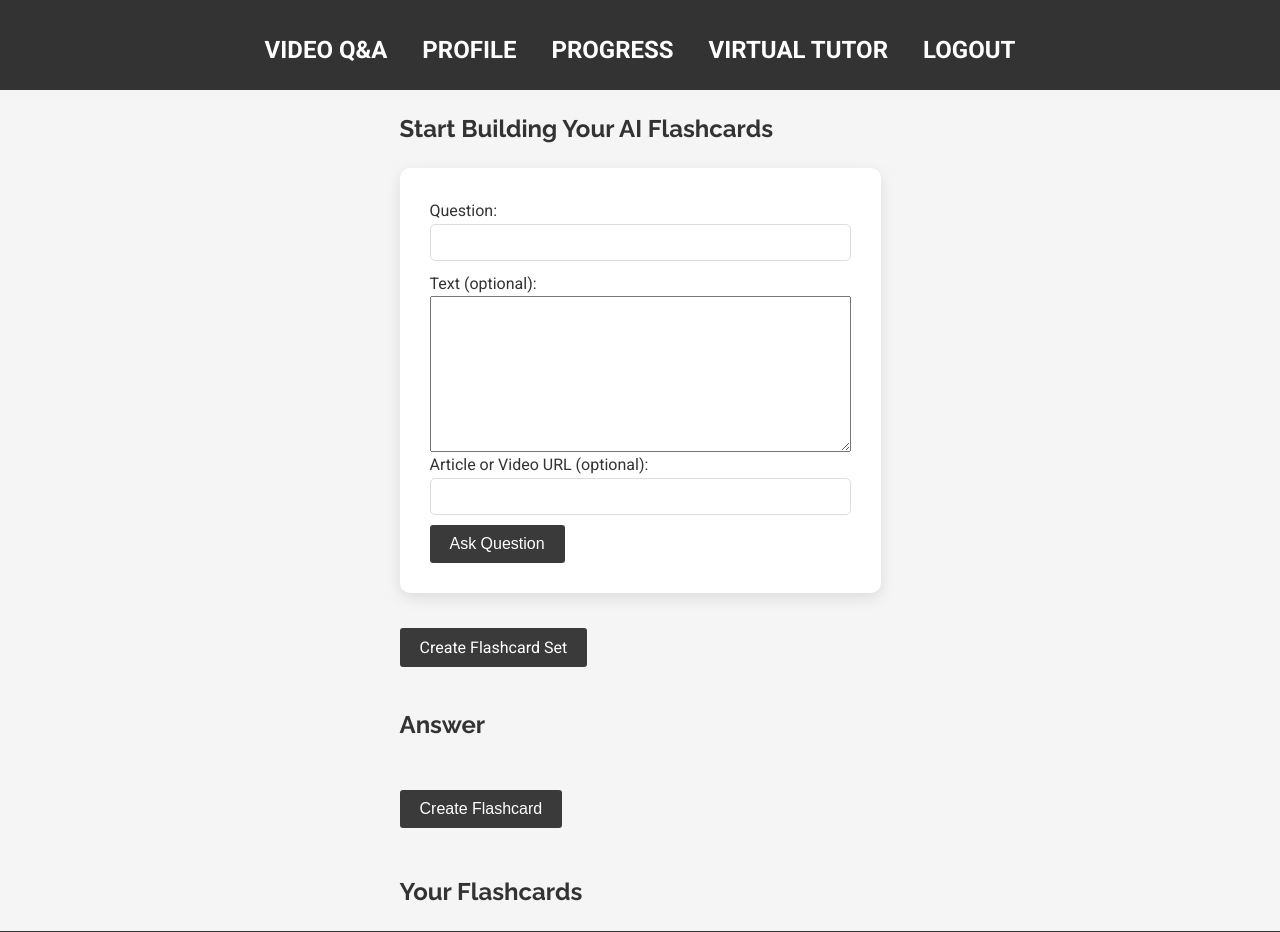
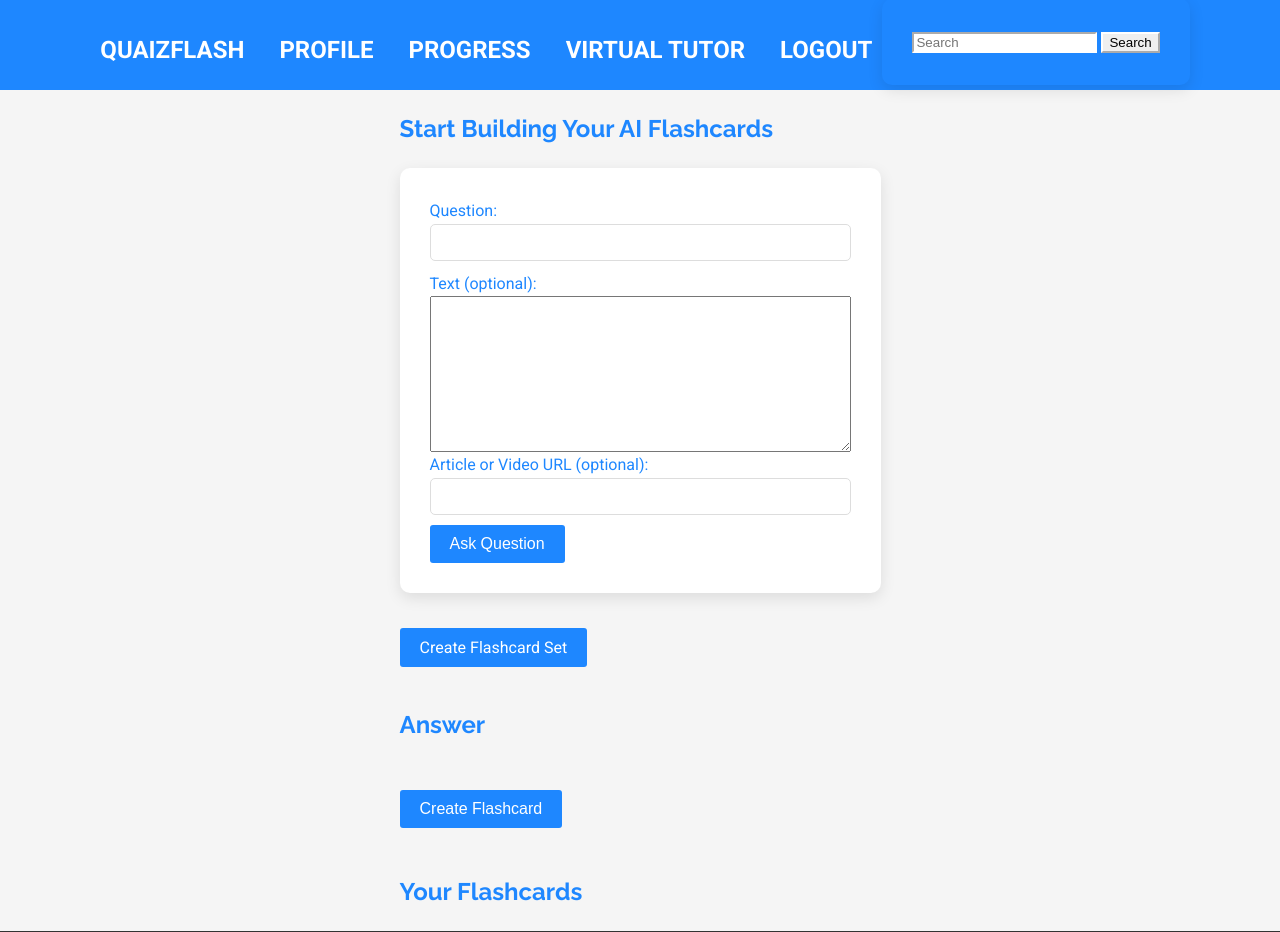
Before and after one commit to addisonglisson/quaizflash, a Flask app: page / in a window 1280 px wide. Shown: the top 932 px of the page. Run offline with Flask 3, Linux system fonts and the light colour scheme; a user stored in the database is signed in; some libraries are stand-ins or nearby versions.

Commit message:
All working, abl e to quiz public sets

```diff
--- a/Templates/base.html
+++ b/Templates/base.html
@@ -20,7 +20,7 @@
     <header class="main-header">
         <div class="container">
             <nav class="nav">
-                <a href="{{ url_for('index') }}" class="brand">Video Q&A</a>
+                <a href="{{ url_for('index') }}" class="brand">QuAIzFlash</a>
                 <ul class="nav-list">
                     {% if 'user_id' in session %}
                     <li class="nav-item">
@@ -40,6 +40,12 @@
                     <li><a href="{{ url_for('login') }}">Login</a></li>
                     {% endif %}
                 </ul>
+                <form class="form-inline my-2 my-lg-0 search-form-container" method="POST" action="{{ url_for('search_sets') }}">
+                    {{ search_form.csrf_token }}
+                    <input class="form-control mr-sm-2 search-input" type="search" placeholder="Search" aria-label="Search" name="search_query" id="search_query" required>
+                    <button class="btn btn-outline-success my-2 my-sm-0" type="submit">Search</button>
+                </form>
+            </nav>
             </nav>
         </div>
     </header>
--- a/app.py
+++ b/app.py
@@ -9,7 +9,7 @@
 from models import db, User
 from models import db, User, Flashcard
 from models import User, Flashcard, FlashcardSet, FlashcardInteraction, StudySession
-from forms import FlashcardSetForm, FlashcardForm, AddToSetForm, VirtualTutorForm
+from forms import FlashcardSetForm, FlashcardForm, AddToSetForm, VirtualTutorForm, SearchSetsForm
 from functools import wraps
 from youtube_transcript_api import YouTubeTranscriptApi
 from flask_login import LoginManager, UserMixin, login_user, logout_user, login_required, current_user
@@ -84,7 +84,7 @@
 @app.route("/", methods=["GET"])
 @login_required
 def index():
-    return render_template("index.html")
+    return render_template("index.html", search_form=SearchSetsForm())
 
 
 
@@ -115,7 +115,7 @@
         flash("Registration successful! Please log in.")
         return redirect(url_for("login"))
 
-    return render_template("register.html")
+    return render_template("register.html", search_form=SearchSetsForm())
 
 @app.route("/login", methods=["GET", "POST"])
 def login():
@@ -131,7 +131,7 @@
        else:
            flash("Invalid email or password. Please try again")
 
-   return render_template("login.html")
+   return render_template("login.html", search_form=SearchSetsForm())
 
 
 
@@ -147,7 +147,7 @@
 def profile():
     flashcards = Flashcard.query.filter_by(user_id=current_user.id).all()
     flashcard_sets = FlashcardSet.query.filter_by(user_id=current_user.id).all()
-    return render_template('profile.html', title='Profile', flashcards=flashcards,flashcard_sets=flashcard_sets)
+    return render_template('profile.html', title='Profile', flashcards=flashcards,flashcard_sets=flashcard_sets, search_form=SearchSetsForm())
 
 @app.route("/ask", methods=["POST"])
 @login_required
@@ -254,7 +254,7 @@
         flash('Flashcard updated!', 'success')
         return redirect(url_for('profile'))
 
-    return render_template('edit_flashcard.html', title='Edit Flashcard', flashcard=flashcard)
+    return render_template('edit_flashcard.html', title='Edit Flashcard', flashcard=flashcard, search_form=SearchSetsForm())
 
 @app.route('/delete_flashcard/<int:flashcard_id>', methods=['POST'])
 @login_required
@@ -278,7 +278,7 @@
         db.session.commit()
         flash("Your flashcard set has been created!", "success")
         return redirect(url_for("index"))
-    return render_template("create_flashcard_set.html", title="New Flashcard Set", form=form, legend="New Flashcard Set")
+    return render_template("create_flashcard_set.html", title="New Flashcard Set", form=form, legend="New Flashcard Set", search_form=SearchSetsForm())
 @app.route("/flashcard_set/<int:set_id>")
 @login_required
 def flashcard_set(set_id):
@@ -287,7 +287,7 @@
         abort(403)
 
     flashcards = Flashcard.query.filter_by(flashcard_set_id=set_id).all()
-    return render_template("flashcard_set.html", title=flashcard_set.title, flashcards=flashcards, flashcard_set=flashcard_set)
+    return render_template("flashcard_set.html", title=flashcard_set.title, flashcards=flashcards, flashcard_set=flashcard_set, search_form=SearchSetsForm())
 
 @app.route("/flashcard_set/<int:set_id>/add_to_set", methods=["GET", "POST"])
 @login_required
@@ -313,7 +313,7 @@
         flash("Flashcard added to set!", "success")
         return redirect(url_for("flashcard_set", set_id=set_id))
 
-    return render_template("add_to_set.html", title="Add Flashcard to Set", form=form, flashcard_set=flashcard_set)
+    return render_template("add_to_set.html", title="Add Flashcard to Set", form=form, flashcard_set=flashcard_set, search_form=SearchSetsForm())
 @app.route('/flashcard/<int:flashcard_id>/select_set', methods=['GET', 'POST'])
 @login_required
 def select_set(flashcard_id):
@@ -326,7 +326,7 @@
         db.session.commit()
         return redirect(url_for('profile'))
 
-    return render_template('select_set.html', title='Select Set', flashcard=flashcard, sets=sets)
+    return render_template('select_set.html', title='Select Set', flashcard=flashcard, sets=sets, search_form=SearchSetsForm())
 
 
 @app.route("/flashcard_set/<int:set_id>/new_flashcard", methods=["GET", "POST"])
@@ -345,7 +345,7 @@
         db.session.commit()
         flash("Your flashcard has been added!", "success")
         return redirect(url_for("profile"))
-    return render_template("new_flashcard.html", title="New Flashcard", form=form, legend="New Flashcard")
+    return render_template("new_flashcard.html", title="New Flashcard", form=form, legend="New Flashcard", search_form=SearchSetsForm())
 
 @app.route('/quiz/<int:set_id>/<quiz_mode>')
 def quiz(set_id, quiz_mode):
@@ -353,7 +353,7 @@
     flashcard_set = FlashcardSet.query.get(set_id)
     flashcards = Flashcard.query.filter_by(flashcard_set_id=set_id).all()
 
-    return render_template('quiz.html', title='Quiz', flashcard_set=flashcard_set, flashcards=flashcards, quiz_mode=quiz_mode)
+    return render_template('quiz.html', title='Quiz', flashcard_set=flashcard_set, flashcards=flashcards, quiz_mode=quiz_mode, search_form=SearchSetsForm())
 
 @app.route('/quiz-settings/<int:set_id>', methods=['GET', 'POST'])
 def quiz_settings(set_id):
@@ -362,7 +362,7 @@
         return redirect(url_for('quiz', set_id=set_id, quiz_mode=quiz_mode))
 
     flashcard_set = FlashcardSet.query.get(set_id)
-    return render_template('quiz_settings.html', title='Quiz Settings', flashcard_set=flashcard_set)
+    return render_template('quiz_settings.html', title='Quiz Settings', flashcard_set=flashcard_set, search_form=SearchSetsForm())
 @app.route('/submit_interaction', methods=['POST'])
 def submit_interaction():
     data = request.get_json()  # Add this line to get JSON data from the request
@@ -436,7 +436,7 @@
             else:
                 progress_data[session.flashcard_set_id]['total_incorrect'] += 1
 
-    return render_template('progress.html', title='Progress', progress_data=progress_data)
+    return render_template('progress.html', title='Progress', progress_data=progress_data, search_form=SearchSetsForm())
 
 @app.route('/virtual_tutor', methods=['GET', 'POST'])
 @login_required
@@ -465,7 +465,37 @@
         session['conversation_history'] = conversation_history
 
     conversation_history = conversation_history[::-1]
-    return render_template('virtual_tutor.html', title='Virtual Tutor', form=form, conversation_history=conversation_history)
+    return render_template('virtual_tutor.html', title='Virtual Tutor', form=form, conversation_history=conversation_history, search_form=SearchSetsForm())
+@app.route('/search_sets', methods=['GET', 'POST'])
+@login_required
+def search_sets():
+    form = SearchSetsForm()
+    search_results = []
+
+    if form.validate_on_submit():
+        search_query = form.search_query.data
+
+        # Perform a search for public flashcard sets containing the search query
+        search_results = FlashcardSet.query.filter(FlashcardSet.public == True, FlashcardSet.title.contains(search_query)).all()
+
+        for result in search_results:
+            first_flashcard = Flashcard.query.filter_by(flashcard_set_id=result.id).first()
+            result.first_flashcard_id = first_flashcard.id if first_flashcard else None
+
+    return render_template('search_sets.html', title='Search Public Sets', form=form, search_results=search_results, search_form=SearchSetsForm())
+
+@app.route('/quiz_searched_set/<int:set_id>/<quiz_mode>')
+def quiz_searched_set(set_id, quiz_mode):
+    flashcard_set = FlashcardSet.query.get_or_404(set_id)
+    flashcards = Flashcard.query.filter_by(flashcard_set_id=set_id).all()
+
+    return render_template('quiz.html', title='Quiz Searched Set', flashcard_set=flashcard_set, flashcards=flashcards, quiz_mode=quiz_mode, search_form=SearchSetsForm())
+
+@app.route('/view_searched_set/<int:set_id>')
+def view_searched_set(set_id):
+    flashcard_set = FlashcardSet.query.get_or_404(set_id)
+    flashcards = Flashcard.query.filter_by(flashcard_set_id=set_id).all()
+    return render_template('view_searched_set.html', title='View Searched Set', flashcard_set=flashcard_set, flashcards=flashcards, search_form=SearchSetsForm())
 
 @app.route("/my_flashcards", methods=["GET"])
 @login_required
--- a/forms.py
+++ b/forms.py
@@ -19,3 +19,7 @@
     subject = StringField('Subject', validators=[DataRequired()])
     user_input = StringField('User Input', validators=[DataRequired()])
     submit = SubmitField('Submit')
+
+class SearchSetsForm(FlaskForm):
+    search_query = StringField('Search Query', validators=[DataRequired()])
+    submit = SubmitField('Search')
--- a/models.py
+++ b/models.py
@@ -43,6 +43,8 @@
     flashcards = db.relationship('Flashcard', backref='flashcard_set', lazy=True)  # Added relationship
     correct_count = db.Column(db.Integer, default=0)  # Add this line
     incorrect_count = db.Column(db.Integer, default=0)  # Add this line
+    flashcards = db.relationship('Flashcard', backref='flashcard_set', lazy=True)
+    public = db.Column(db.Boolean, default=True)
 
     def __repr__(self):
         return f"FlashcardSet('{self.title}', '{self.description}')"
--- a/static/style.css
+++ b/static/style.css
@@ -3,7 +3,7 @@
 body {
   font-family: 'Roboto', sans-serif;
   line-height: 1.6;
-  color: #333;
+  color: #1e87ff;
   margin: 0;
   padding: 0;
   background-color: #f5f5f5;
@@ -20,7 +20,7 @@
 }
 
 .main-header {
-  background-color: #333;
+  background-color: #1e87ff;
   height: 80px;
   padding-top: 10px;
   display: flex;
@@ -82,7 +82,7 @@
   display: block;
   width: 100%;
   padding: 10px;
-  background-color: #333;
+  background-color: #1e87ff;
   border: 0;
   color: #fff;
   font-size: 18px;
@@ -199,7 +199,7 @@
   margin-right: 15px;
 }
 .btn-custom {
-  background-color: #3a3a3a;
+  background-color: #1e87ff;
   color: white;
   border: none;
   border-radius: 3px;
@@ -282,3 +282,66 @@
   color: #ffffff;
   align-self: flex-start;
 }
+form.inline-form {
+  display: inline;
+  margin: 0;
+  padding: 0;
+  border: none;
+  background-color: transparent;
+}
+.search-results ul {
+  list-style: none;
+  padding: 0;
+  margin: 0;
+  text-align: center;
+}
+
+.search-results li {
+  font-size: 1.5rem;
+  margin-bottom: 1rem;
+}
+.search-results-title {
+  display: block;
+  text-align: center;
+}
+.search-form {
+  background-color: transparent;
+  box-shadow: none;
+}
+
+.search-form-group {
+  background-color: #1e87ff;
+  border-radius: 5px;
+  display: inline-block;
+}
+
+.search-form-group input[type="text"] {
+  background-color: #1e87ff;
+  border-color: #1e87ff;
+}
+.main-header {
+  position: relative;
+}
+.nav {
+  background-color: #1e87ff;
+}
+
+.search-form-container {
+  background-color: transparent;
+}
+
+.search-input {
+  background-color: #fff;
+  border-color: #fff;
+}
+
+/* Add this rule to fix the button appearance */
+.btn-outline-success {
+  border-color: #fff;
+  color: #020202;
+}
+
+.btn-outline-success:hover {
+  background-color: #fff;
+  color: #1e87ff;
+}
```
Also changed, not shown: Templates/quiz_searched_set.html (added, +17 -0 lines), Templates/search_sets.html (added, +33 -0 lines), Templates/view_searched_set.html (added, +23 -0 lines), migrations/versions/f7c7ef17aa65_add_public_field_to_flashcard_set.py (added, +32 -0 lines), instance/your_database_file.db.
